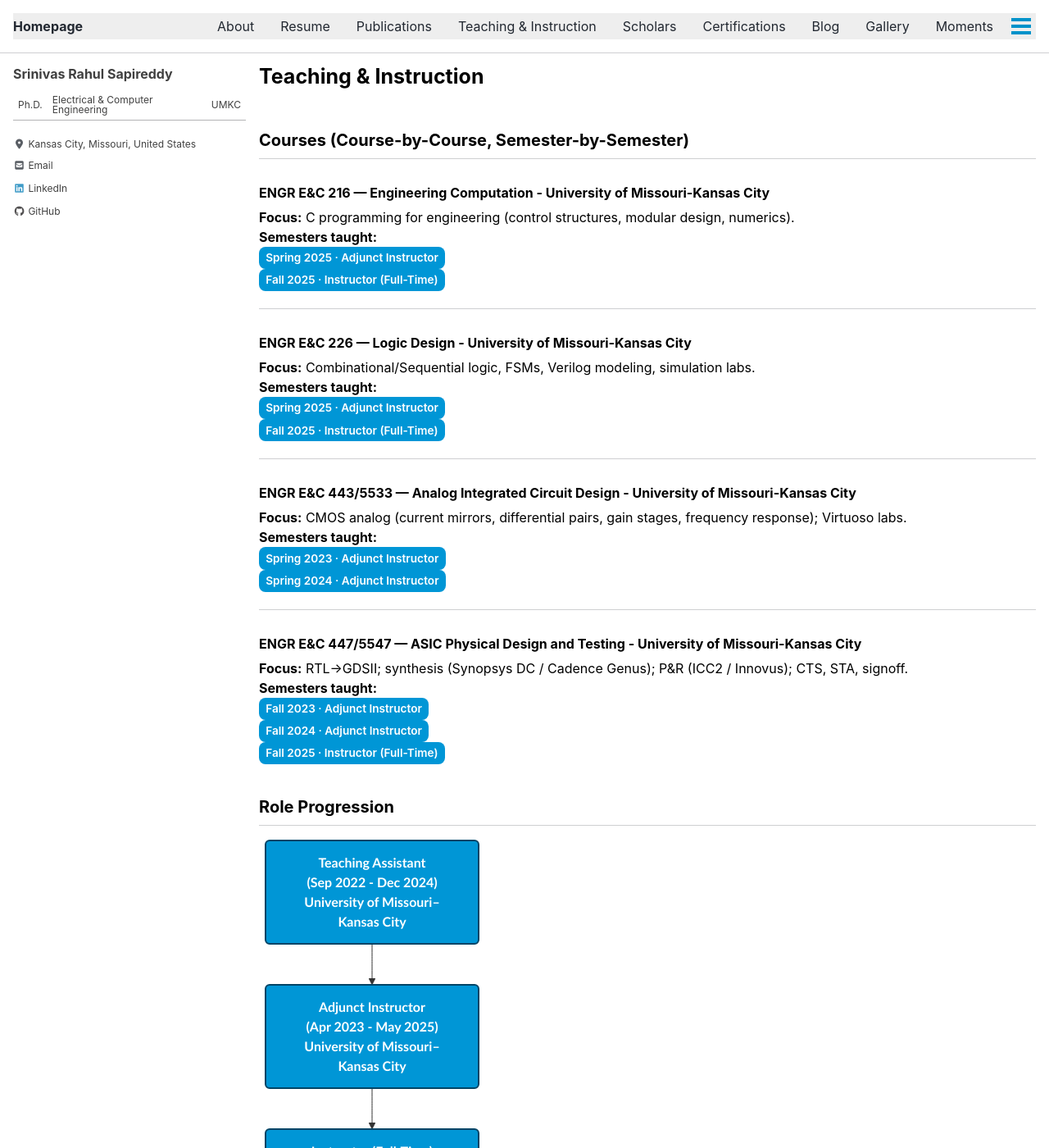
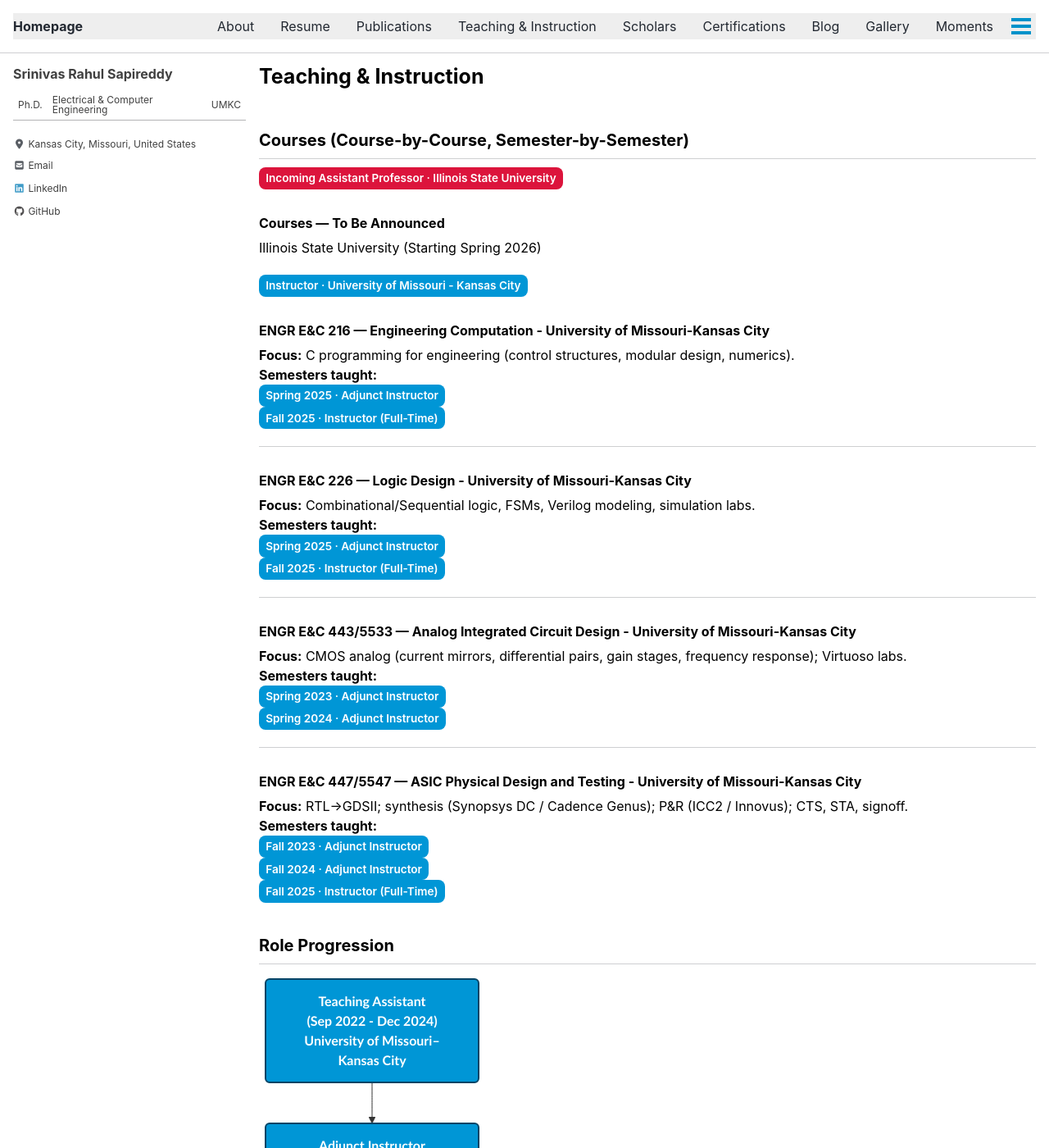
Before and after one commit to srsapireddy/srsapireddy.github.io, a Jekyll site: the page built from _pages/teaching.md, in a window 1280 px wide and 1400 px high. Shown: the whole window at 82% size. Built offline with Jekyll 4.4.1, drawn with Linux system fonts in a browser that asks for light colours; cached includes are drawn as plain includes; nearby versions of some CDN libraries.

Commit message:
Update teaching.md

```diff
--- a/_pages/teaching.md
+++ b/_pages/teaching.md
@@ -16,11 +16,25 @@
   border-radius: 0.5rem;
   margin-right: 0.4em;
 }
+  .badge2 {
+  display: inline-block;
+  padding: 0.25em 0.6em;
+  font-size: 0.85em;
+  font-weight: 600;
+  color: #fff;
+  background-color: #DC143C; /* red for ISU */
+  border-radius: 0.5rem;
+  margin-right: 0.4em;
+}
+
 </style>
 
 ## Courses (Course-by-Course, Semester-by-Semester)
+<span class="badge2">Incoming Assistant Professor · Illinois State University</span>
+### Courses — To Be Announced
+Illinois State University (Starting Spring 2026)
 
-
+<span class="badge">Instructor · University of Missouri - Kansas City</span>
 ### ENGR E&C 216 — Engineering Computation - University of Missouri-Kansas City
 **Focus:** C programming for engineering (control structures, modular design, numerics).
 **Semesters taught:**
@@ -64,9 +78,13 @@
   --> D["Incoming Assistant Professor<br>Illinois State University (Normal, IL)<br>(Starting Spring 2026)"]
 
   %% Styling
-  classDef role fill:#0096d6,stroke:#004466,stroke-width:2px,color:#fff,font-weight:bold,rx:5px,ry:5px;
-  class A,B,C,D role;
+  classDef umkc fill:#0096d6,stroke:#004466,stroke-width:2px,color:#fff,font-weight:bold,rx:5px,ry:5px;
+  classDef isu fill:#DC143C,stroke:#800000,stroke-width:2px,color:#fff,font-weight:bold,rx:5px,ry:5px;
+
+  class A,B,C umkc;
+  class D isu;
 </div>
+
 
 
 
```
